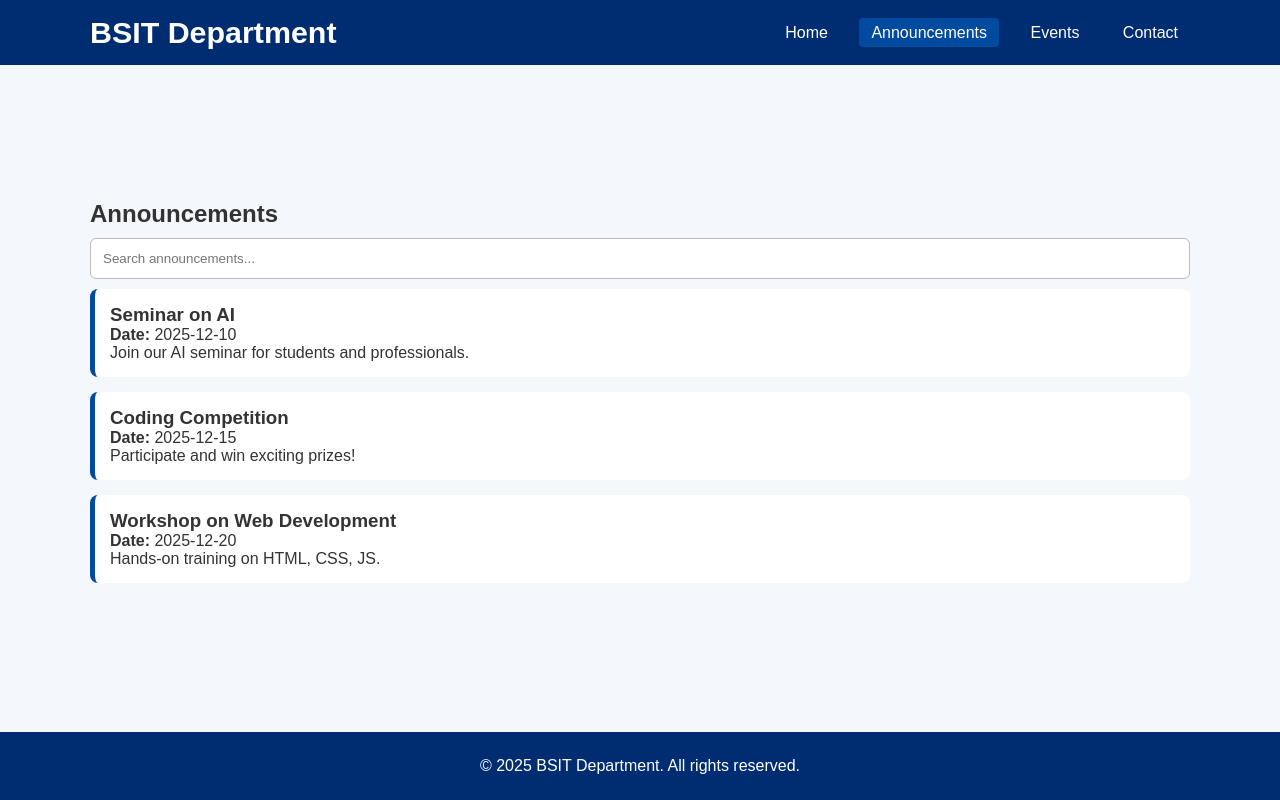
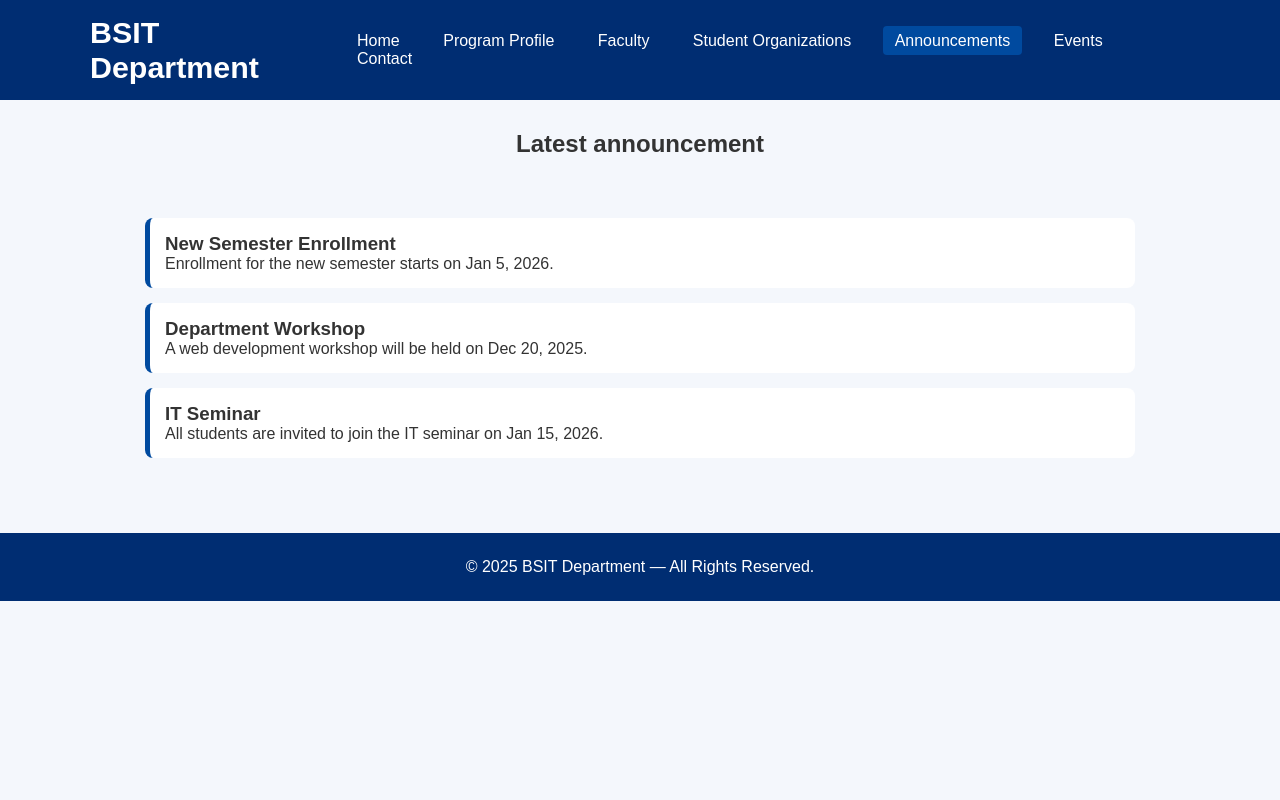
Before and after one commit to canamacaryn-ux/BSIT--WEBSITE, a plain HTML site: page announcements.html in a window 1280 px wide. Drawn offline with Linux system fonts and the light colour scheme.

Commit message:
Revamp announcements.html with new structure and content
Updated the announcements page layout and added new announcements.

```diff
--- a/announcements.html
+++ b/announcements.html
@@ -4,14 +4,24 @@
   <meta charset="UTF-8">
   <meta name="viewport" content="width=device-width, initial-scale=1.0">
   <title>BSIT Department - Announcements</title>
+  <!-- Link sa external CSS file para sa style sa website -->
   <link rel="stylesheet" href="index.css">
 </head>
 <body>
+  <!-- Wrapper nag contain sa tanan content sa page -->
+  <div class="wrapper">
+    <!-- ------------------ HEADER ------------------ -->
     <header>
       <div class="container nav">
+        <!-- Logo sa website -->
         <h2 class="logo">BSIT Department</h2>
+        <!-- Navigation menu / links padulong sa lain nga pages -->
         <nav>
           <a href="index.html">Home</a>
+          <a href="about.html">Program Profile</a>
+          <a href="faculty.html">Faculty</a>
+          <a href="organizations.html">Student Organizations</a>
+          <!-- Active page mao ni karon -->
           <a href="announcements.html" class="active">Announcements</a>
           <a href="events.html">Events</a>
           <a href="contact.html">Contact</a>
@@ -19,16 +29,36 @@
       </div>
     </header>
 
+    <!-- ------------------ MAIN CONTENT ------------------ -->
+    <main>
       <section class="container">
-    <h2>Announcements</h2>
-    <input type="text" id="searchBox" placeholder="Search announcements...">
-    <div id="announcements-list"></div>
+        <!-- Section Heading -->
+        <h2 class="section-title">Latest announcement</h2>
+
+        <section class="container">
+          <!-- Individual announcement -->
+          <div class="announcement">
+            <h3>New Semester Enrollment</h3>
+            <p>Enrollment for the new semester starts on Jan 5, 2026.</p>
+          </div>
+
+          <div class="announcement">
+            <h3>Department Workshop</h3>
+            <p>A web development workshop will be held on Dec 20, 2025.</p>
+          </div>
+
+          <div class="announcement">
+            <h3>IT Seminar</h3>
+            <p>All students are invited to join the IT seminar on Jan 15, 2026.</p>
+          </div>
         </section>
+      </section>
+    </main>
 
+    <!-- ------------------ FOOTER ------------------ -->
     <footer>
-    <p>© 2025 BSIT Department. All rights reserved.</p>
+      <p>&copy; 2025 BSIT Department — All Rights Reserved.</p> <!-- Copyright info -->
     </footer>
-
-  <script src="announcements.js"></script>
+  </div>
 </body>
 </html>
```
Lines whose indentation alone changed are shown as unchanged.
